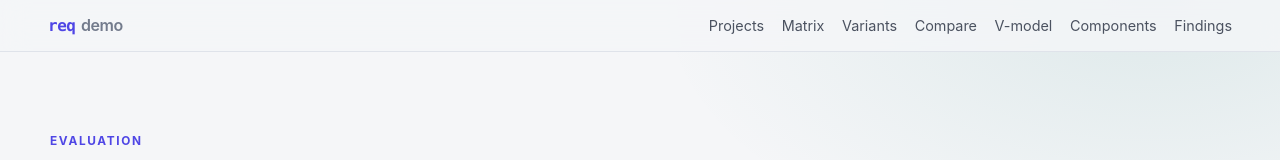
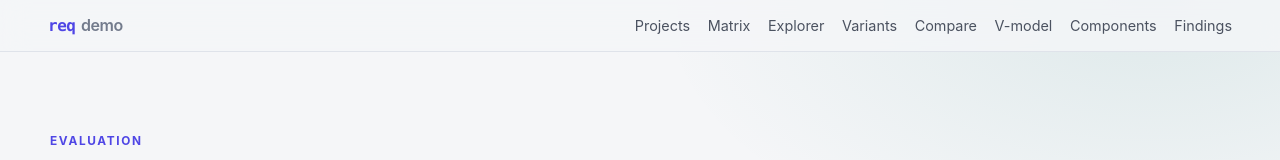
Before and after one commit to fadasr/req-demo, a plain HTML site: page docs/comparison.html in a window 1280 px wide. Shown: the top 160 px of the page. Drawn offline with Linux system fonts and the light colour scheme.

Commit message:
Static pages: link the coverage explorer

```diff
--- a/docs/comparison.html
+++ b/docs/comparison.html
@@ -12,6 +12,7 @@
   <nav>
     <a href="index.html#projects">Projects</a>
     <a href="matrix.html">Matrix</a>
+    <a href="explorer.html">Explorer</a>
     <a href="variants.html">Variants</a>
     <a href="comparison.html">Compare</a>
     <a href="v-model.html">V-model</a>
```
Also changed, not shown: docs/variants.html (+1 -0 lines).
